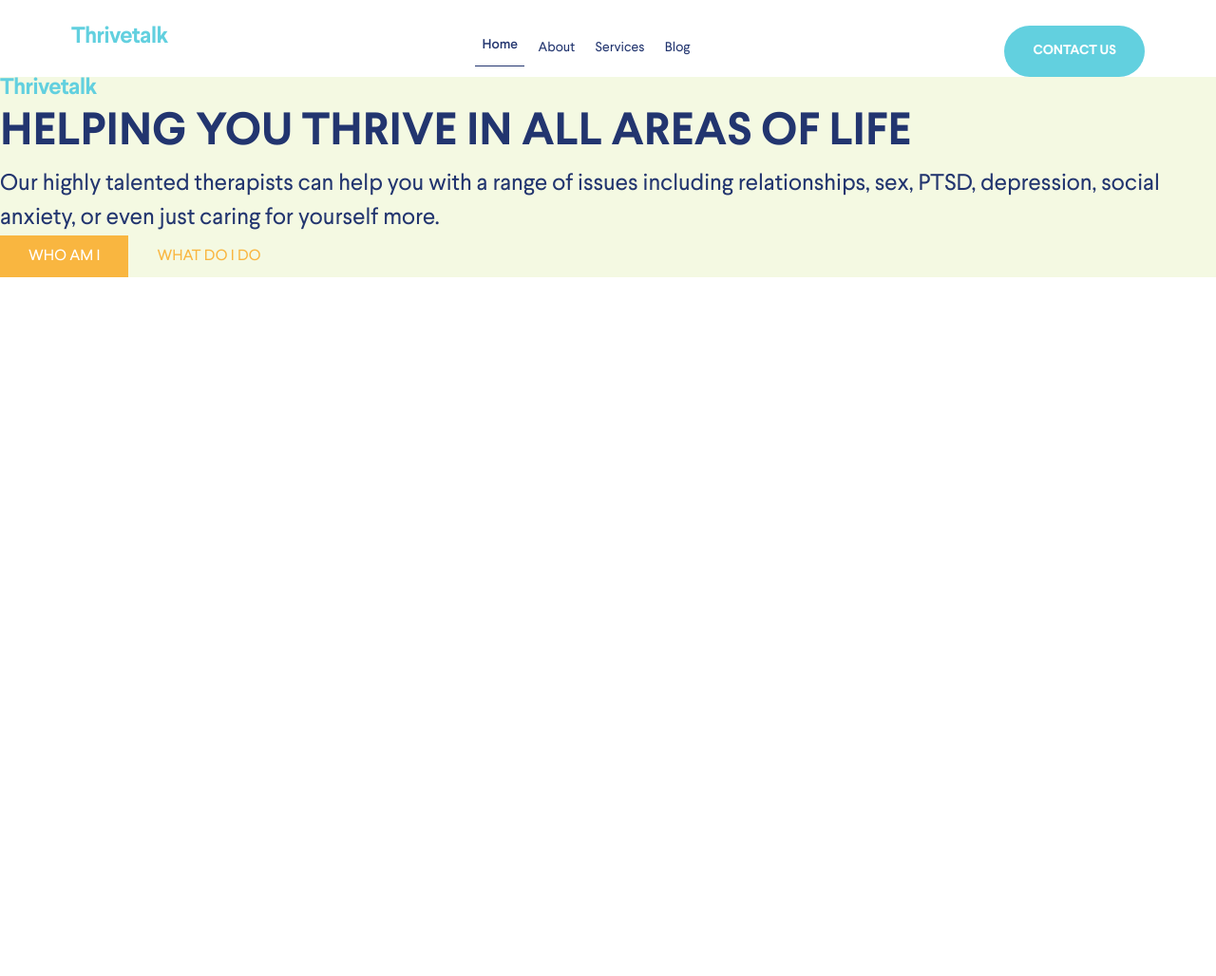
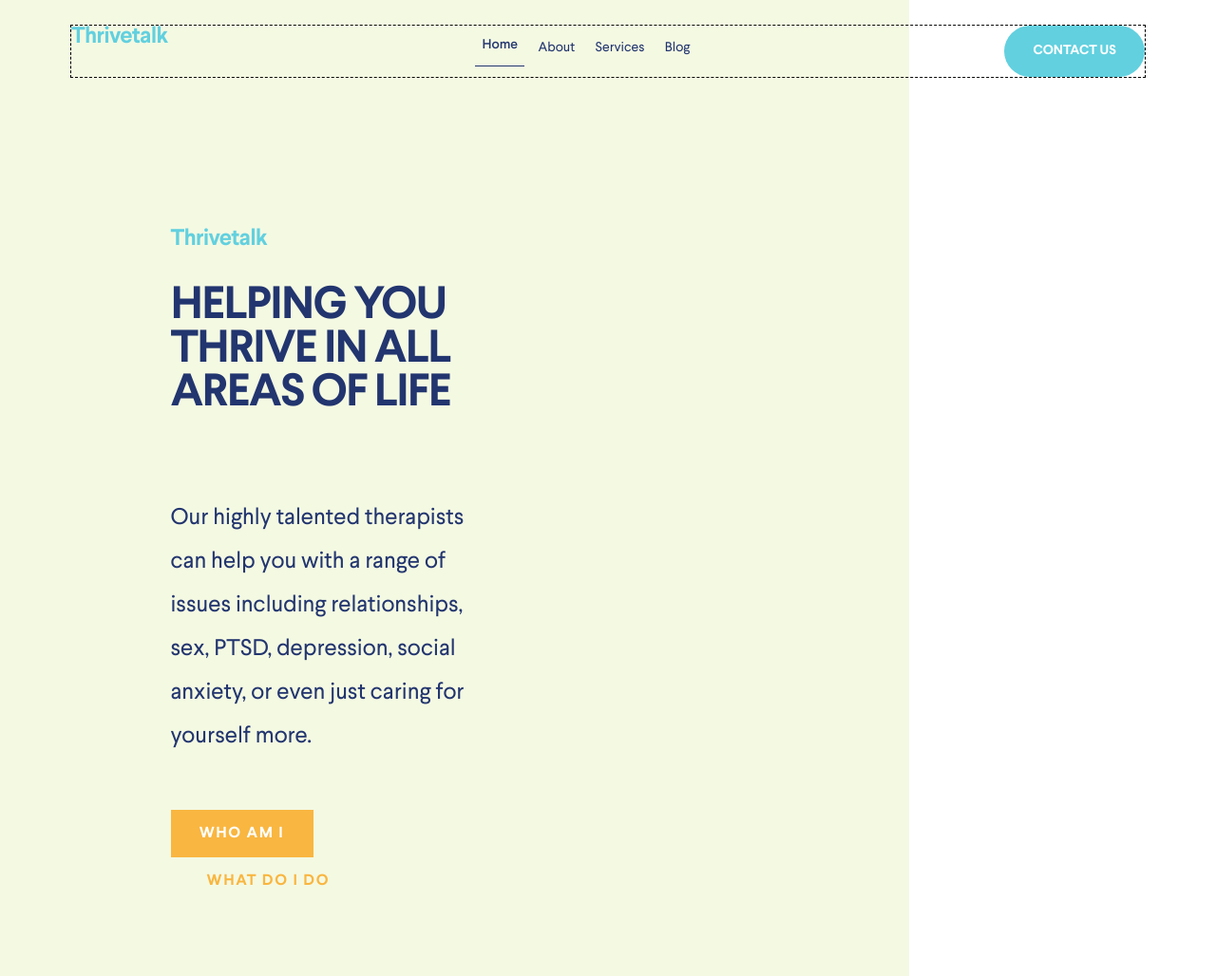
Before and after one commit to pgeowng/fl-projects, a plain HTML site: page 02-thrivetalk/index.html in a window 1280 px wide. Shown: the whole page at 95% size. Before the commit the page ends 800 px from the top, so only its background shows below. Drawn offline with Linux system fonts and the light colour scheme.

Commit message:
add: welcome partly done

```diff
--- a/02-thrivetalk/index.html
+++ b/02-thrivetalk/index.html
@@ -45,7 +45,7 @@
       <section class="s-welcome">
         <div class="s-welcome__round-rect"></div>
         <div class="s-welcome__img"
-          ><img src="assets/welcome-img.jpg" alt=""
+          ><img src="assets/welcome-img.png" alt=""
         /></div>
         <div class="s-welcome__content">
           <div class="s-welcome__logo"><div class="logo">Thrivetalk</div></div>
@@ -71,6 +71,7 @@
                 a-link_button
                 a-link_button_orange
                 a-link_button_orange_inv
+                a-link_button_wider
               "
               >WHAT DO I DO</a
             ></div
--- a/02-thrivetalk/scss/_vars.scss
+++ b/02-thrivetalk/scss/_vars.scss
@@ -1,5 +1,6 @@
 $accent-cyan: #62d0df;
 $accent-dark-blue: #22356f;
+$accent-pastel-blue: #edfdff;
 
 $accent-pastel-yellow: #f4f9e2;
 $accent-yellow: #f9b640;
@@ -7,10 +8,12 @@ $accent-yellow: #f9b640;
 $r7: 0.4375rem;
 $r10: 0.625rem;
 $r14: 0.875rem; // 14px
+$r16: 1rem;
 
 $r23: 1.4375rem;
 $r24: 1.5rem;
 $r30: 1.875rem;
+$r45: 2.8125rem;
 $r48: 3rem;
 
 $regular: 400;
--- a/02-thrivetalk/scss/header.scss
+++ b/02-thrivetalk/scss/header.scss
@@ -1,6 +1,13 @@
 .header {
+  position: fixed;
+  top: 0;
+  left: 0;
+  right: 0;
   margin: 27px auto 0;
   max-width: 1130px;
+  z-index: 10;
+
+  outline: 1px dashed black;
 
   display: flex;
   justify-content: space-between;
--- a/02-thrivetalk/scss/main.scss
+++ b/02-thrivetalk/scss/main.scss
@@ -54,14 +54,24 @@
     }
 
     &_orange {
+      min-width: 150px;
+      padding: 13px 30px; /* idk */
+
+      letter-spacing: 0.1em;
+      font-weight: vars.$bold;
+      font-size: vars.$r16;
       color: #fff;
       background-color: vars.$accent-yellow;
-      padding: 10px 30px; /* idk */
 
       &_inv {
         background-color: transparent;
         color: vars.$accent-yellow;
       }
+    }
+
+    &_wider {
+      padding-left: 38px;
+      padding-right: 38px;
     }
   }
 }
--- a/02-thrivetalk/scss/s-welcome.scss
+++ b/02-thrivetalk/scss/s-welcome.scss
@@ -1,15 +1,52 @@
 @use 'vars';
 
 .s-welcome {
+  &__round-rect {
+    display: none;
+    position: absolute;
+    width: 807.71px;
+    height: 544.93px;
+    left: 1139.93px;
+    top: -170.66px;
+    border-radius: 312.159px;
+    transform: matrix(-0.5, 0.87, 0.87, 0.5, 0, 0);
+
+    background-color: vars.$accent-pastel-blue;
+  }
   &__img {
     display: none;
+    position: absolute;
+    // width: 971.96px;
+    // height: 875.78px;
+    // left: 697.98px;
+    // top: -52.57px;
+    left: 797px;
+    top: 46px;
+    outline: 1px dashed black;
   }
 
   &__content {
     background-color: vars.$accent-pastel-yellow;
+    padding-top: 240px;
+    margin-right: 323px;
+    padding-left: 179.5px;
+    padding-right: 454px;
+    padding-bottom: 75px;
+    border-bottom: 2px solid #fff;
+  }
+
+  &__logo {
+  }
+
+  &__title {
+    margin-top: 37px;
   }
 
   &__text {
+    margin-top: 84.5px;
+  }
+  &__buttons {
+    margin-top: 54px;
   }
 }
 
@@ -18,9 +55,12 @@
   font-size: vars.$r48;
   margin: 0;
   color: vars.$accent-dark-blue;
+  letter-spacing: -0.035em;
+  line-height: 46px;
 }
 
 .welcome-text {
   font-size: vars.$r24;
   color: vars.$accent-dark-blue;
+  line-height: 46px;
 }
```
Also changed, not shown: 02-thrivetalk/assets/welcome-img.jpg (deleted), 02-thrivetalk/assets/welcome-img.png (added), 02-thrivetalk/css/header.css, 02-thrivetalk/css/main.css, 02-thrivetalk/css/s-welcome.css, 2 other files.
